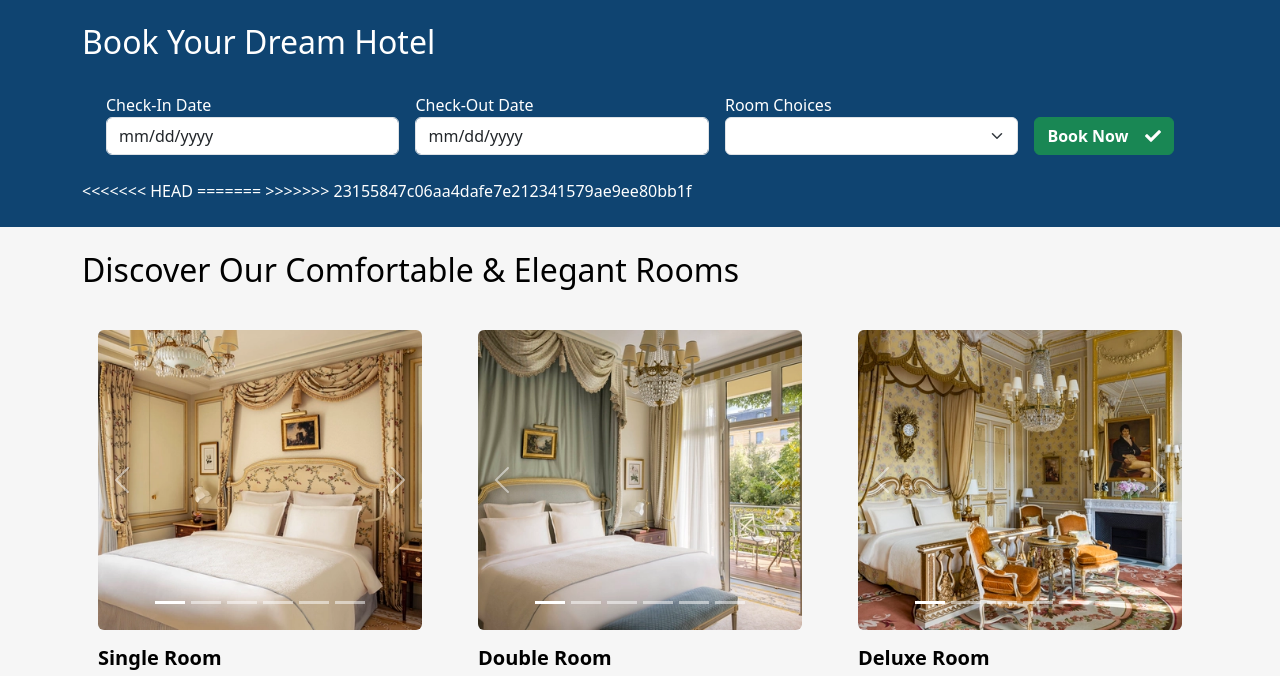
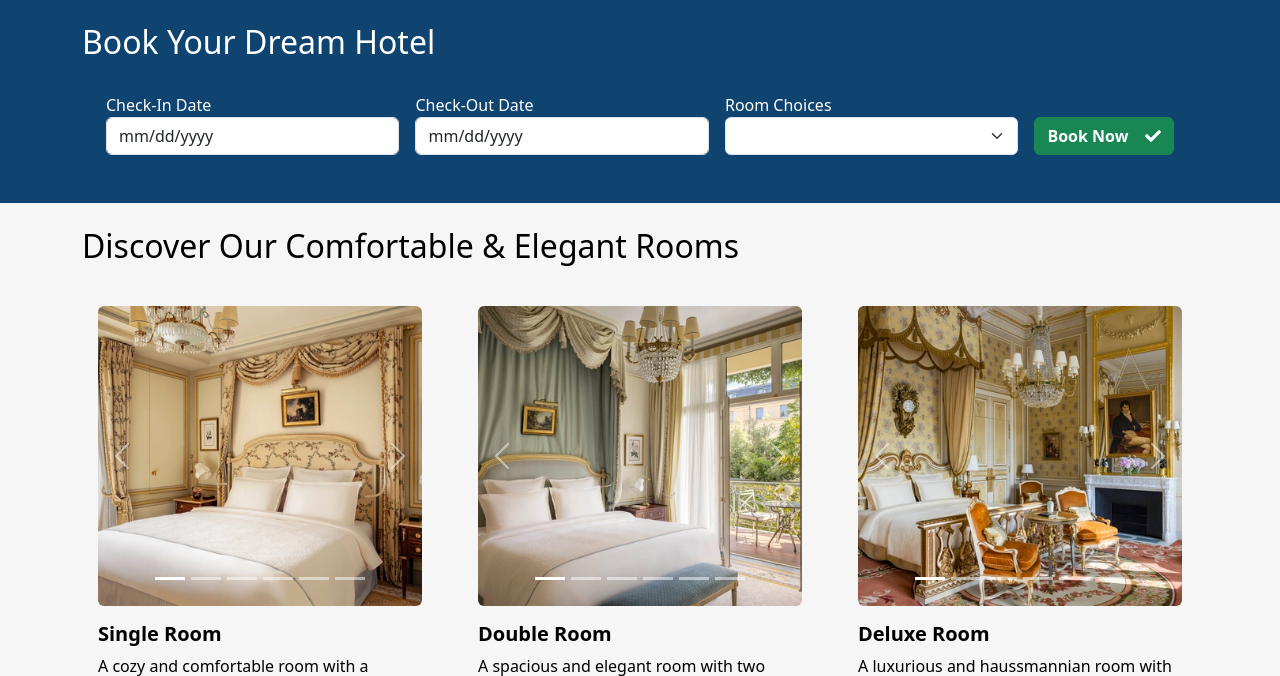
Before and after one commit to French-Resort/French-Resort-FrontEnd, a Flask app: page / in a window 1280 px wide. Shown: the part 375-1051 px from the top of the page. Run offline with Flask 3, Linux system fonts and the light colour scheme; lists and menus that the app fills with data are empty; some libraries are stand-ins or nearby versions.

Commit message:
Update index.html

```diff
--- a/src/templates/index.html
+++ b/src/templates/index.html
@@ -94,7 +94,6 @@
 						{% endif %}
 					</form>
 			</div>
-<<<<<<< HEAD
 			<script>
 				$(document).ready(function () {
 
@@ -212,8 +211,6 @@
 
 				})
 			</script>
-=======
->>>>>>> 23155847c06aa4dafe7e212341579ae9ee80bb1f
 			<!-- Section - Our Hotel -->
 		</div>
 	</section>
```
